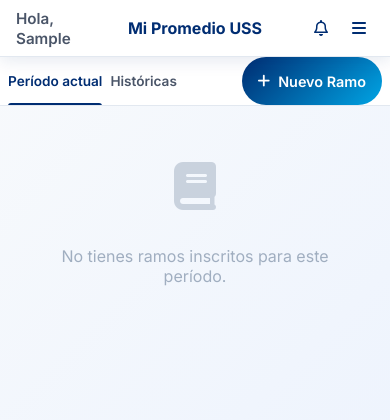
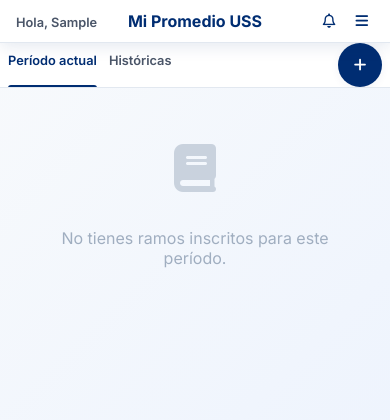
Before and after one commit to SubaruDev0/MiPromedioUSS, a Django app: page /dashboard/ in a window 390 px wide. Shown: the top 420 px of the page. Run offline with Django 4.2, Linux system fonts and the light colour scheme; the visitor is signed in with stand-in values (Sample User, id 1); data that the repository does not hold is empty.

Commit message:
UI improvements: botón Nuevo Ramo compacto, responsive móvil optimizado, placeholder con guiones bajos

```diff
--- a/calculadora/forms.py
+++ b/calculadora/forms.py
@@ -13,10 +13,10 @@ class RegistroUsuarioForm(UserCreationForm):
     )
 
     username = forms.CharField(
-        label='Nombre completo o usuario',
+        label='Nombre de usuario',
         max_length=150,
-        help_text='Puedes usar tu nombre completo o un nombre de usuario. Ejemplo: Javier Morales o javi.morales',
-        widget=forms.TextInput(attrs={'class': 'grade-input', 'placeholder': 'Ej: Javier Morales'}),
+        help_text='No uses espacios. Usa guiones bajos (_) para separar palabras. Ejemplo: Javier_Morales',
+        widget=forms.TextInput(attrs={'class': 'grade-input', 'placeholder': 'Ej: Javier_Morales'}),
         validators=[username_validator]
     )
     password1 = forms.CharField(
--- a/static/css/uss-styles.css
+++ b/static/css/uss-styles.css
@@ -698,6 +698,34 @@ input::placeholder {
     background-clip: text;
 }
 
+/* Botón Nuevo Ramo compacto */
+.btn-add-ramo {
+    margin-left: auto;
+    text-decoration: none;
+    background: var(--primary-color);
+    color: white;
+    padding: 6px 12px;
+    border-radius: var(--radius-pill);
+    font-size: 0.8rem;
+    font-weight: 600;
+    display: flex;
+    align-items: center;
+    gap: 6px;
+    box-shadow: var(--shadow-sm);
+    transition: all var(--transition-fast);
+    white-space: nowrap;
+}
+
+.btn-add-ramo:hover {
+    background: var(--primary-light);
+    transform: scale(1.05);
+    box-shadow: var(--shadow-md);
+}
+
+.btn-add-ramo i {
+    font-size: 0.75rem;
+}
+
 /* ========================================
    RESPONSIVE DESIGN - MOBILE OPTIMIZATIONS
    ======================================== */
@@ -808,6 +836,42 @@ input::placeholder {
     .actions-row button {
         width: 100%;
     }
+
+    /* Botón Nuevo Ramo aún más compacto en tablets */
+    .btn-add-ramo {
+        padding: 5px 10px;
+        font-size: 0.75rem;
+    }
+
+    .btn-add-ramo-text {
+        display: inline;
+    }
+
+    /* Mejorar espaciado de header en móvil */
+    .header-center {
+        padding: 0 8px;
+    }
+
+    .header-center div {
+        padding: 4px 12px !important;
+        font-size: 0.75rem !important;
+    }
+
+    /* Mejorar tablas de notas en móvil */
+    .grades-table {
+        font-size: 0.85rem;
+    }
+
+    .grades-table th,
+    .grades-table td {
+        padding: 8px 4px;
+    }
+
+    .grade-pill {
+        padding: 6px 8px;
+        font-size: 0.85rem;
+        min-width: 50px;
+    }
 }
 
 /* Mobile phones */
@@ -867,4 +931,96 @@ input::placeholder {
     .input-group label {
         font-size: 0.85rem;
     }
+
+    /* Botón Nuevo Ramo solo ícono en móviles pequeños */
+    .btn-add-ramo {
+        padding: 6px;
+        width: 32px;
+        height: 32px;
+        justify-content: center;
+    }
+
+    .btn-add-ramo-text {
+        display: none;
+    }
+
+    .btn-add-ramo i {
+        font-size: 0.9rem;
+        margin: 0;
+    }
+
+    /* Header más compacto */
+    .header-left span {
+        font-size: 0.8rem !important;
+    }
+
+    .header-center div {
+        padding: 3px 10px !important;
+        font-size: 0.7rem !important;
+        max-width: 180px;
+        overflow: hidden;
+        text-overflow: ellipsis;
+        white-space: nowrap;
+    }
+
+    .header-icons i {
+        font-size: 0.9rem;
+        padding: 6px;
+    }
+
+    /* Course cards más compactas */
+    .course-header {
+        padding: 12px;
+    }
+
+    .course-title {
+        font-size: 0.95rem;
+    }
+
+    .course-content {
+        padding: 12px;
+    }
+
+    /* Tablas más compactas */
+    .grades-table {
+        font-size: 0.8rem;
+    }
+
+    .grades-table th,
+    .grades-table td {
+        padding: 6px 2px;
+    }
+
+    .grade-pill {
+        padding: 5px 6px;
+        font-size: 0.8rem;
+        min-width: 45px;
+    }
+
+    /* Summary section más compacto */
+    .summary-section {
+        padding: 10px;
+        font-size: 0.85rem;
+    }
+
+    .summary-row {
+        margin-bottom: 6px;
+    }
+
+    /* Botones de acción más pequeños */
+    .btn-icon {
+        font-size: 0.85rem;
+        padding: 4px;
+    }
+
+    /* Tabs más compactos */
+    .tabs {
+        padding: 0 8px;
+    }
+
+    .tab {
+        padding: 10px 0;
+        font-size: 0.8rem;
+        margin-right: 12px;
+    }
 }
--- a/templates/calculadora/dashboard.html
+++ b/templates/calculadora/dashboard.html
@@ -5,9 +5,9 @@
 <div class="tabs">
     <div class="tab active" onclick="switchTab('actual')">Período actual</div>
     <div class="tab" onclick="switchTab('historicas')">Históricas</div>
-    <a href="{% url 'add_course' %}" class="btn-primary"
-        style="margin-left: auto; text-decoration: none; font-size: 0.9rem; padding: 8px 16px; height: auto; width: auto; box-shadow: none;">
-        <i class="fas fa-plus"></i> Nuevo Ramo
+    <a href="{% url 'add_course' %}" class="btn-add-ramo">
+        <i class="fas fa-plus"></i>
+        <span class="btn-add-ramo-text">Nuevo Ramo</span>
     </a>
 </div>
 
```
